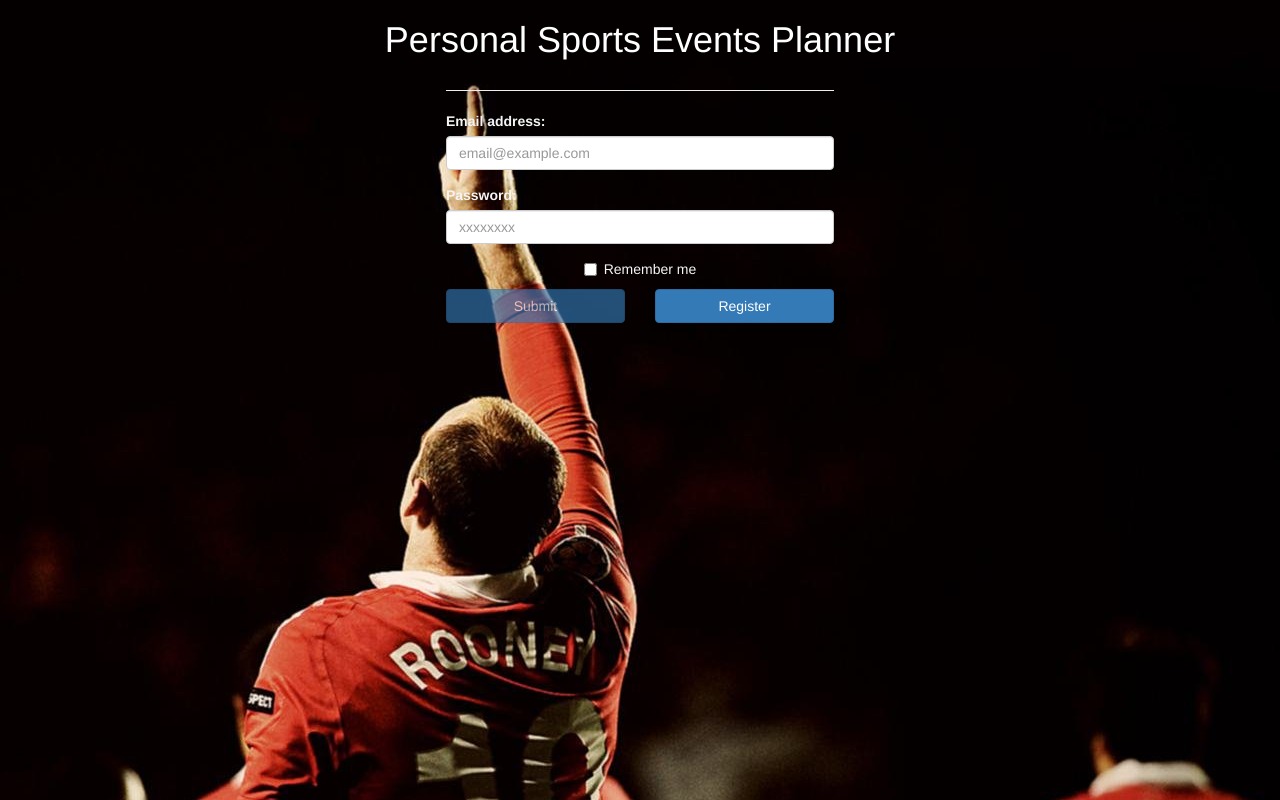
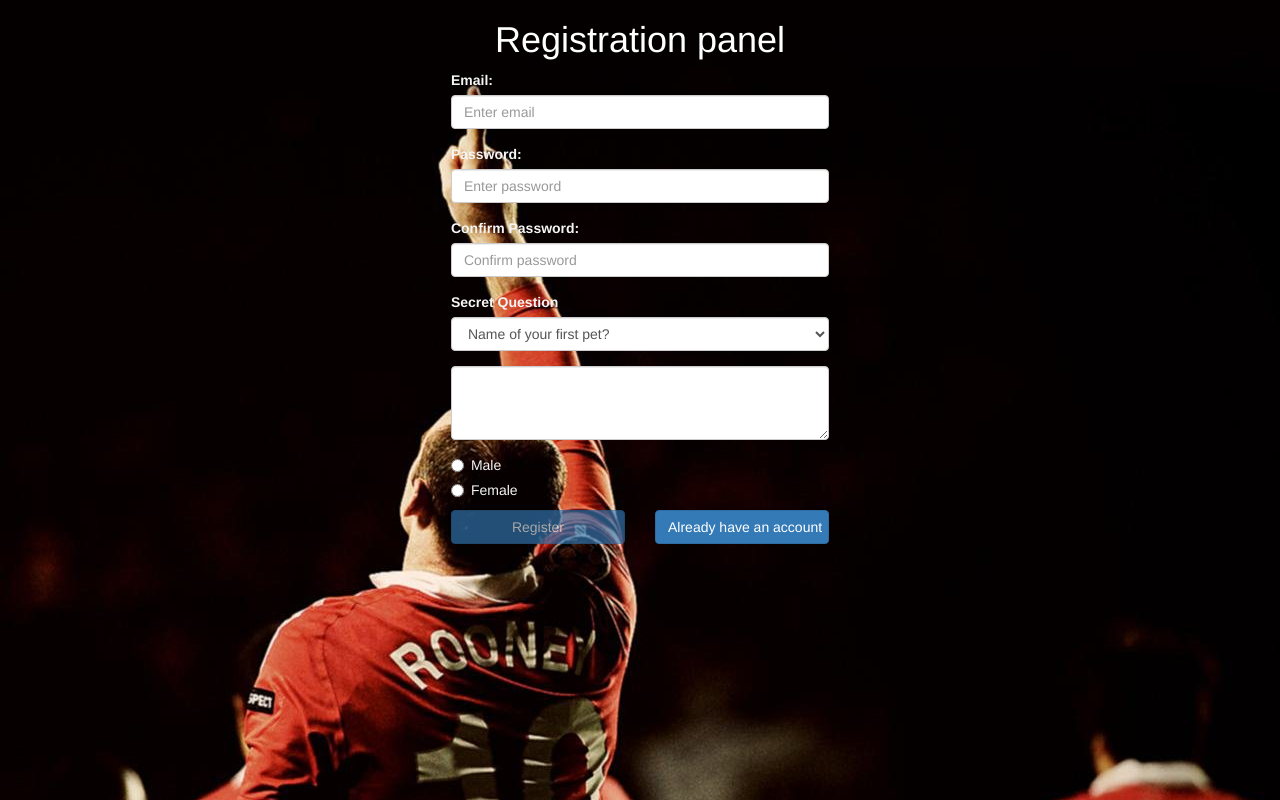
Before and after one commit to mstanciu/sEvents, an Angular app: page /register in a window 1280 px wide. Before the commit this address led to /login. Built offline with nearby package versions, Linux system fonts and the light colour scheme.

Commit message:
25-10-2017

```diff
--- a/src/app/app.component.ts
+++ b/src/app/app.component.ts
@@ -15,10 +15,11 @@ export class AppComponent implements OnInit {
   }
 
   ngOnInit() {
-    if(this.accountService.isLoggedIn()) {
-      this.route.navigate(['account']);
+    if (this.accountService.isLoggedIn()) {
+      this.route.navigate(['login']);
     } else {
-      this.route.navigate(['login']);
+      this.route.navigate(['register']);
     }
+
   }
 }
--- a/src/app/auth/login/login.component.html
+++ b/src/app/auth/login/login.component.html
@@ -11,7 +11,7 @@
         <div class="form-group">
           <label for="email">Email address:</label>
           <input type="email" class="form-control" id="email" name="email" ngModel #email="ngModel" placeholder="email@example.com"
-            required validateEmail>
+            required>
         </div>
         <div *ngIf="email.errors">
           <span class="help-block" *ngIf="email.errors.validateEmail"> Please provide a gmail account </span>
```
